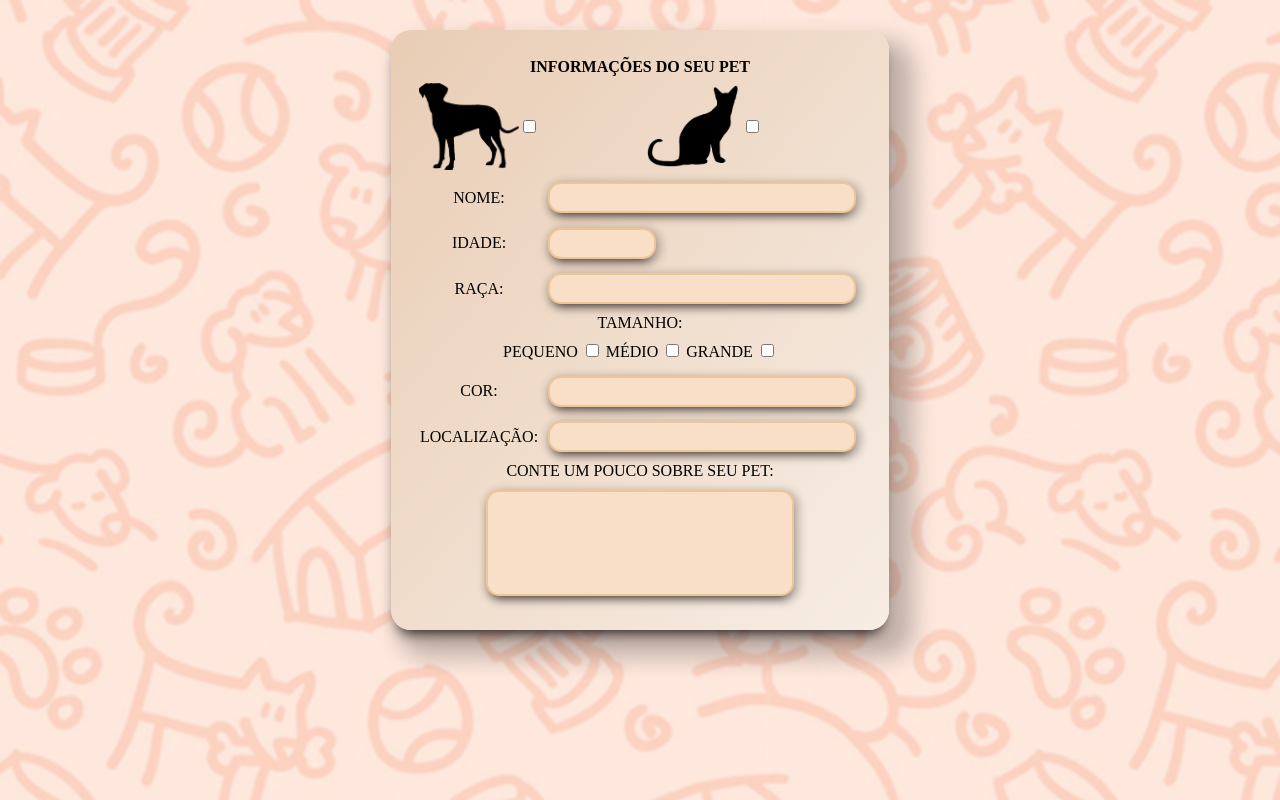
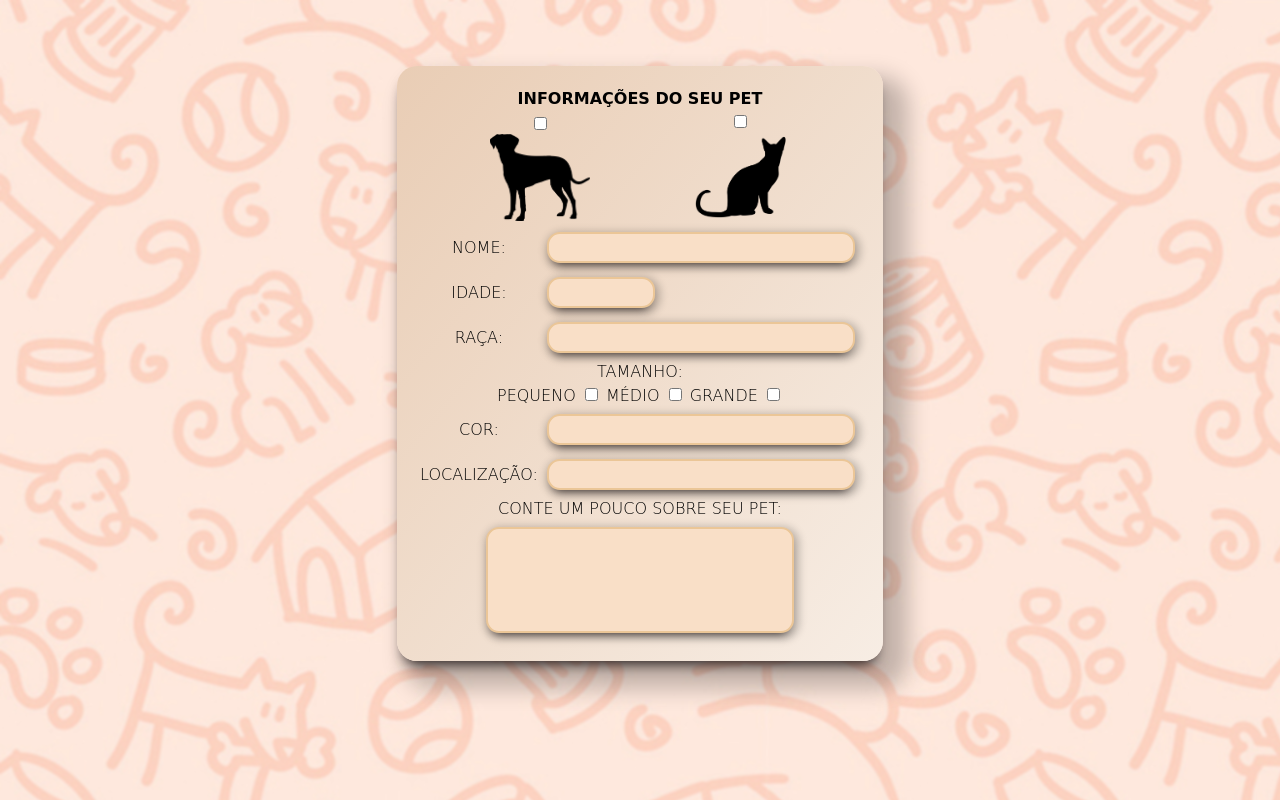
Before and after one commit to JohnPdro/projeto-adotapet, a PHP site: page / in a window 1280 px wide. Run offline with PHP 8.4, Linux system fonts and the light colour scheme; some web fonts are replaced.

Commit message:
Organização

```diff
--- a/Formulario/index.html
+++ b/Formulario/index.html
@@ -22,18 +22,24 @@
                     </tr>
 
                     <tr>
-                        <td>
-                            <div class="selecaoAnimal" name="dog">
-                                <img width="100" src="imagens/silhouetteCachorro.webp" alt="Cachorro"><br>
-                                <input class="checbox" type="checkbox" name="dog">
+                        <td colspan="2">
+                            <div class="celula-imagens">
+                                <div class="selecaoAnimal" name="dog">
+                                    <label>
+                                        <input type="checkbox" name="dog">
+                                        <img width="100" src="imagens/silhouetteCachorro.webp" alt="Cachorro">
+                                    </label>
+                                </div>
+
+                                <div class="selecaoAnimal" name="cat">
+                                    <label>
+                                        <input type="checkbox" name="cat">
+                                        <img width="100" src="imagens/silhouetteGato.png" alt="Gato">
+                                    </label>
+                                </div>
                             </div>
                         </td>
-                        <td>
-                            <div class="selecaoAnimal" name="cat">
-                                <img width="100" src="imagens/silhouetteGato.png" alt="Gato"><br>
-                                <input type="checkbox" name="cat">
-                            </div>
-                        </td>
+
                     </tr>
 
                     <div class="perguntas">
@@ -68,7 +74,7 @@
                         </tr>
                         <tr>
                             <td colspan="2">
-                                <div class="checkbox">
+                                <div class="tamanhoAnimal">
                                     <label for="porte">Pequeno</label>
                                     <input type="checkbox" name="port">
                                     <label for="porte">Médio</label>
--- a/Formulario/style.css
+++ b/Formulario/style.css
@@ -3,8 +3,8 @@ html{
     background: url("imagens/FundoPageAdotaPet.png");
 }
  body{
-    margin-top: 30px;
-    font-family: 'Lilita One', cursiva;
+    margin-top: 66px;
+    font-family: 'Lilita One', cursive;
     text-transform: uppercase;
     font-weight: lighter;
 
@@ -12,17 +12,17 @@ html{
 
 
 table{
-    height: 600px;
-    padding: 25px;
+    height: 500px;
+    padding: 20px;
     background: linear-gradient(to bottom right, #e9cdb5, #F7EDE4);
     box-shadow: 0px 10px 13px -7px #261E1E, 16px 19px 22px 9px rgba(0,0,0,0.23);
     border-radius: 20px;
 }
 
-.checkbox{
-    text-align: center;
-    margin: 5px;
+tr{
+    margin: 30px;
 }
+
 
 .titulo{
     font-size:10px;
@@ -31,11 +31,6 @@ table{
 .mesclar{
     text-align: center;
 
-}
-
-.selecaoAnimal{
-    justify-content:center;
-    display: flex;
 }
 
 .inputInfo{
@@ -79,3 +74,23 @@ table{
     display: flex;
     justify-content: center;
 }
+
+.celula-imagens{
+    display: flex;
+    align-items: center;
+    justify-content: space-around;
+    margin-left: 20px;
+    margin-right: 20px
+}
+
+.celula-imagens img{
+    display: block;
+}
+
+.selecaoAnimal{
+    text-align: center;
+}
+
+.tamanhoAnimal{
+    text-align: center;
+}
```
